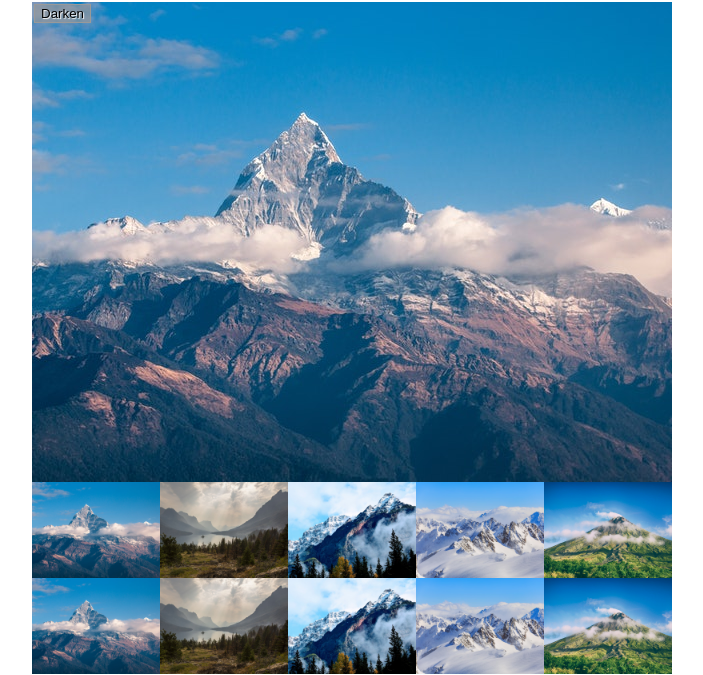
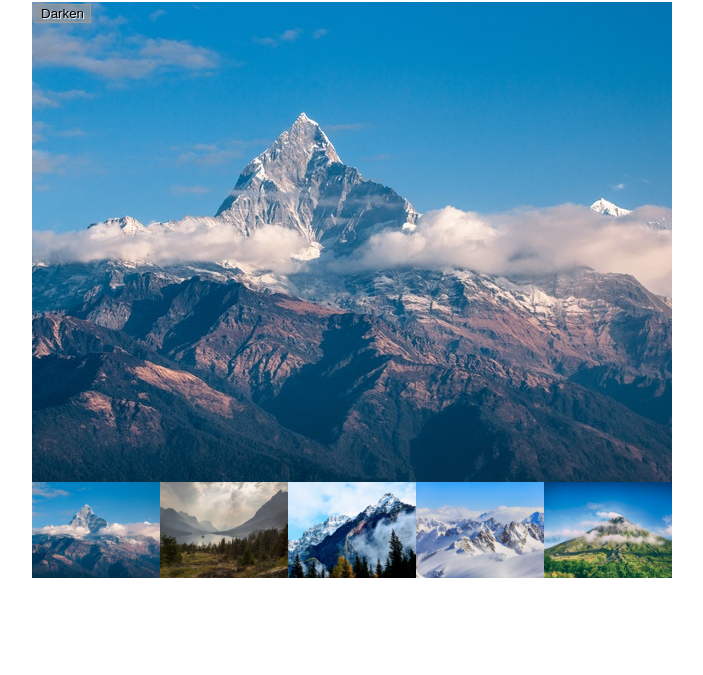
Before and after one commit to iqbalmdalamin12/kamp99-assignment_2, a plain HTML site: page index.html in a window 1280 px wide. Shown: the part 125-800 px from the top of the page, without its empty margins (288-991 px from the left). Drawn offline with Linux system fonts and the light colour scheme.

Commit message:
final push with comments

```diff
--- a/index.html
+++ b/index.html
@@ -19,11 +19,7 @@
     </div>
 
     <div class="thumb-bar">
-      <img src="images/pic1.jpg">
-      <img src="images/pic2.jpg">
-      <img src="images/pic3.jpg">
-      <img src="images/pic4.jpg">
-      <img src="images/pic5.jpg">
+
     </div>
     <script src="main.js"></script>
   </body>
--- a/main.js
+++ b/main.js
@@ -5,30 +5,42 @@ const btn = document.querySelector('button');
 const overlay = document.querySelector('.overlay');
 
 /* Looping through images */
+//Patrick thought of the loop function
+//for loop goes through images until the 5th one
+for(let i = 1; i <= 5; i++) {
 
-const images = ['../images/pic1.jpg', '../images/pic2.jpg', '../images/pic3.jpg', '../images/pic4.jpg', '../images/pic5.jpg'];
-images.forEach(image => {
-    const newImage = document.createElement('img');
-    newImage.setAttribute('src', image);
-    thumbBar.appendChild(newImage);
-})
+  //create the loop image
+  const loopImage = document.createElement('img');
+  //add the elements to creating an image link
+  loopImage.setAttribute('src', 'images/pic' + i + '.jpg');
+  thumbBar.appendChild(loopImage);
+
+  //when image is clicked on, display that as the new big image
+  loopImage.onclick = function(e) {
+  displayedImage.src = e.target.src;
+  }
+}
 
 /* Wiring up the Darken/Lighten button */
 
 btn.onclick = function() {
-
+  //Md Al Amin Iqbal darken function
   const btnClass = btn.getAttribute('class');
 
+  //if button is dark
   if(btnClass === 'dark') {
 
+    //set it now to light and rename the button
     btn.setAttribute('class','light');
     btn.textContent = 'Lighten';
+    //lighten the image
     overlay.style.backgroundColor = 'rgba(0,0,0,0.5)';
   }
   else {
-
+    //keep the class dark and name the button
     btn.setAttribute('class','dark');
     btn.textContent = 'Darken';
+    //darken the image
     overlay.style.backgroundColor = 'rgba(0,0,0,0)';
   }
 }
```
